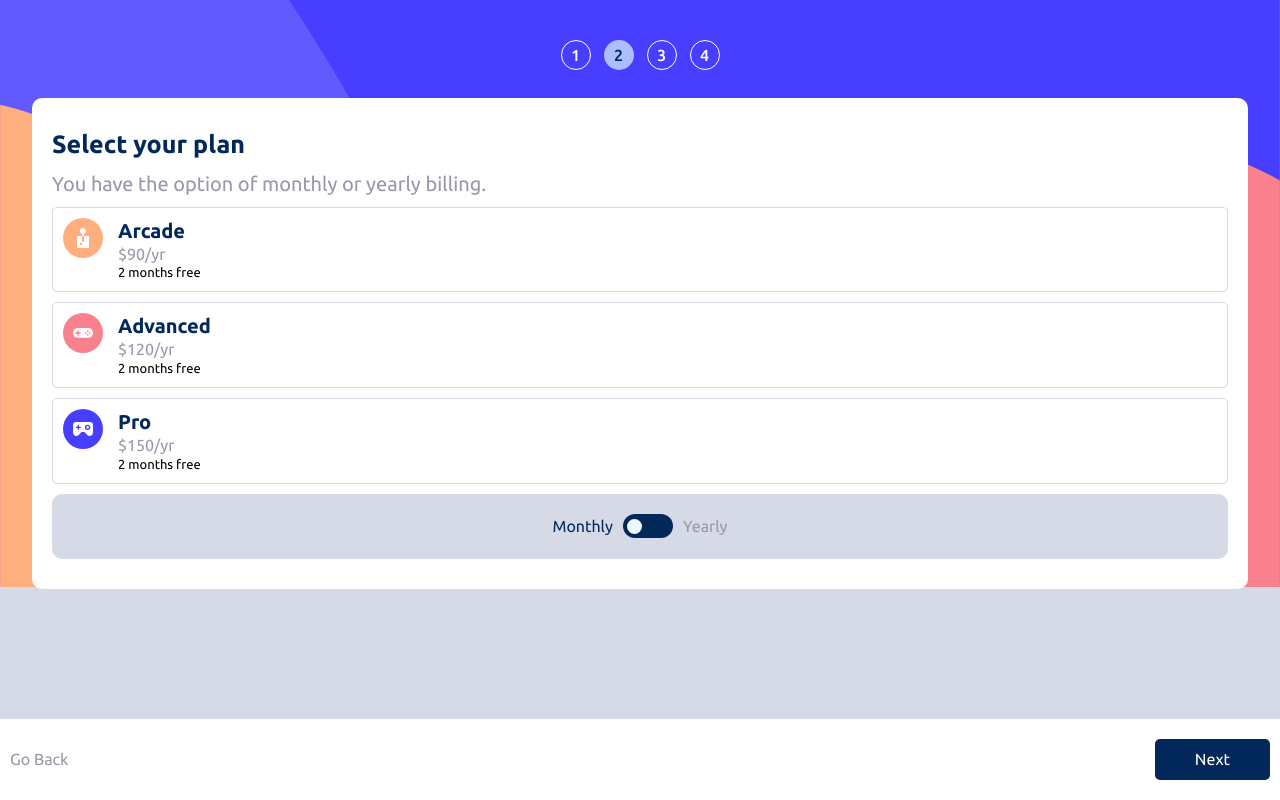
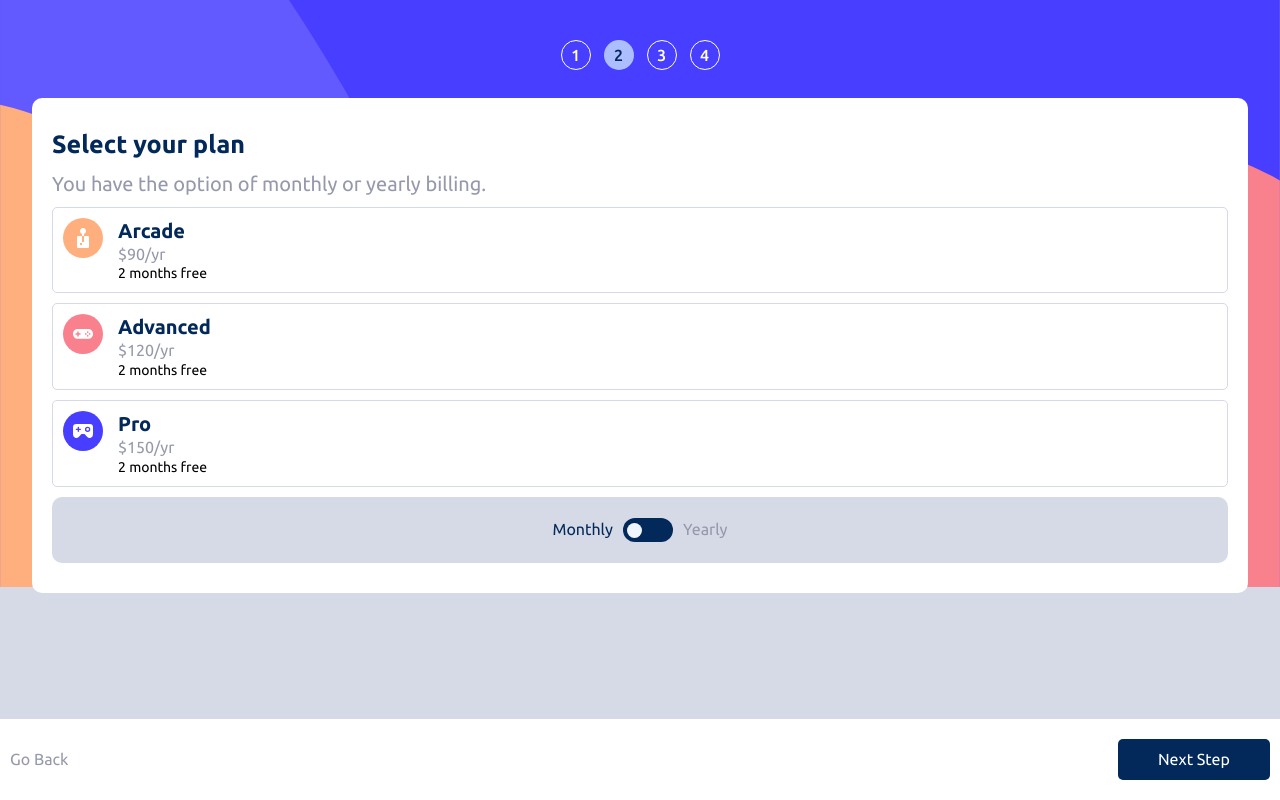
Before and after one commit to mohammed-sarhad-ahmed/multi-step-form, a React (Vite) app: page /steptwo/yearly in a window 1280 px wide. Built offline with nearby package versions, Linux system fonts and the light colour scheme.

Commit message:
add navigation functionality between the page

```diff
--- a/src/components/Button/Button.jsx
+++ b/src/components/Button/Button.jsx
@@ -1,6 +1,35 @@
+import { useLocation, useNavigate } from "react-router-dom";
 import styles from "./Button.module.css";
-function BackButton({ children, type }) {
-  return <button className={styles[type]}>{children}</button>;
+
+function Button({ children, type }) {
+  const location = useLocation();
+  const navigate = useNavigate();
+  return (
+    <button
+      className={styles[type]}
+      onClick={() => {
+        let whereToNavigate;
+        switch (location.pathname) {
+          case "/stepone":
+            whereToNavigate = "/steptwo";
+            break;
+          case "/steptwo/yearly":
+          case "/steptwo/monthly":
+            whereToNavigate = type === "back" ? "/stepone" : "/stepthree";
+            break;
+          case "/stepthree":
+            whereToNavigate = type === "back" ? "/steptwo" : "/stepfour";
+            break;
+          case "/stepfour":
+            whereToNavigate = type === "back" ? "/stepthree" : "/stepfive";
+            break;
+        }
+        navigate(whereToNavigate);
+      }}
+    >
+      {children}
+    </button>
+  );
 }
 
-export default BackButton;
+export default Button;
--- a/src/components/Navigation/Navigation.jsx
+++ b/src/components/Navigation/Navigation.jsx
@@ -1,6 +1,14 @@
 import styles from "./Navigation.module.css";
-function Navigation({ children }) {
-  return <div className={styles.nav}>{children}</div>;
+function Navigation({ children, page }) {
+  return (
+    <div
+      className={`${styles.nav} ${
+        page === "one" ? styles.pageOne : styles.normal
+      } `}
+    >
+      {children}
+    </div>
+  );
 }
 
 export default Navigation;
--- a/src/components/Navigation/Navigation.module.css
+++ b/src/components/Navigation/Navigation.module.css
@@ -1,8 +1,5 @@
 .nav {
   background-color: var(--color-secondary--white);
-  display: flex;
-  justify-content: space-between;
-  align-items: center;
   padding-left: 1rem;
   padding-right: 1rem;
   padding-top: 2rem;
@@ -12,6 +9,21 @@
 .nav > * {
   cursor: pointer;
 }
+
+.pageOne,
+.normal {
+  display: flex;
+  align-items: center;
+}
+
+.normal {
+  justify-content: space-between;
+}
+
+.pageOne {
+  justify-content: end;
+}
+
 @media screen and (max-width: 260px) {
   .nav {
     flex-direction: column;
--- a/src/components/SubscriptionType/SubscriptionType.module.css
+++ b/src/components/SubscriptionType/SubscriptionType.module.css
@@ -3,5 +3,5 @@
   flex-direction: column;
 }
 .yearlyBonus {
-  font-size: 1.3rem;
+  font-size: 1.4rem;
 }
--- a/src/index.css
+++ b/src/index.css
@@ -57,7 +57,3 @@ video {
   display: block;
   max-width: 100%;
 }
-
-.bg-sideber {
-  background-image: url(images/bg-sidebar-mobile.svg);
-}
--- a/src/pages/StepOne/StepOne.jsx
+++ b/src/pages/StepOne/StepOne.jsx
@@ -39,9 +39,8 @@ function StepOne() {
           />
         </Container>
       </SideBar>
-      <Navigation>
-        <Button type="back">Go Back</Button>
-        <Button type="next">Next</Button>
+      <Navigation page="one">
+        <Button type="next">Next Step</Button>
       </Navigation>
     </>
   );
--- a/src/pages/StepTwo/StepTwo.jsx
+++ b/src/pages/StepTwo/StepTwo.jsx
@@ -18,7 +18,7 @@ function StepTwo() {
       </SideBar>
       <Navigation>
         <Button type="back">Go Back</Button>
-        <Button type="next">Next</Button>
+        <Button type="next">Next Step</Button>
       </Navigation>
     </>
   );
```
